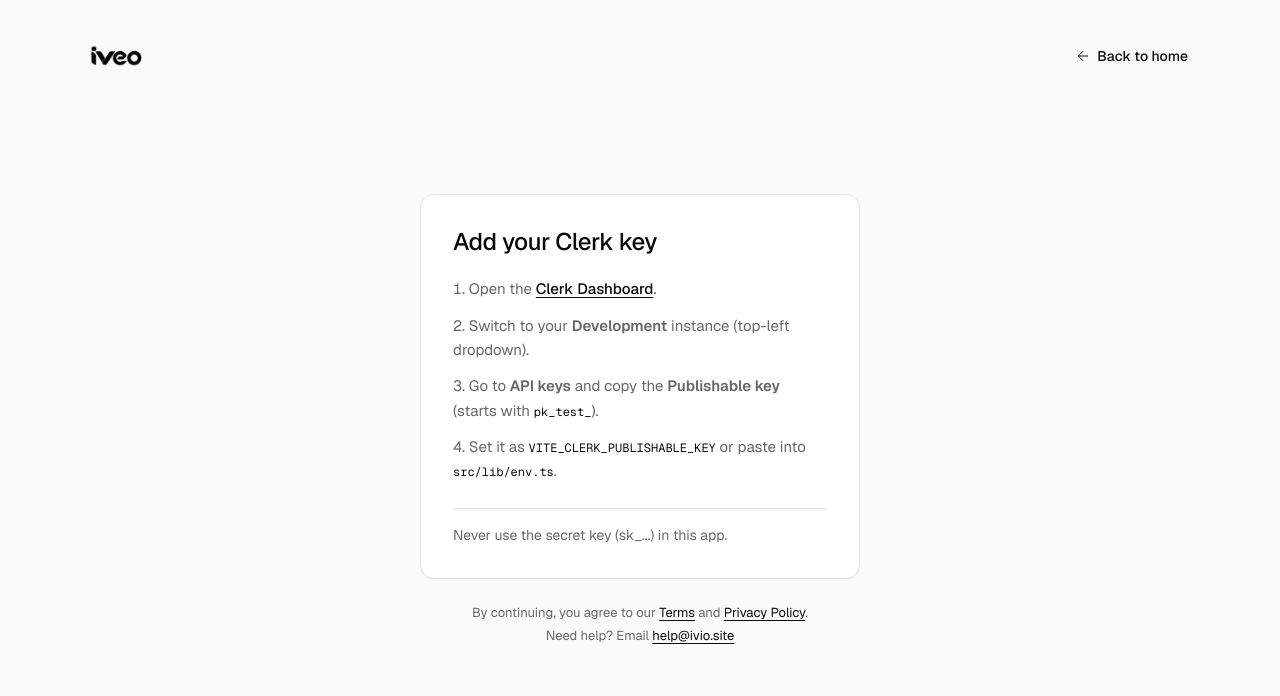
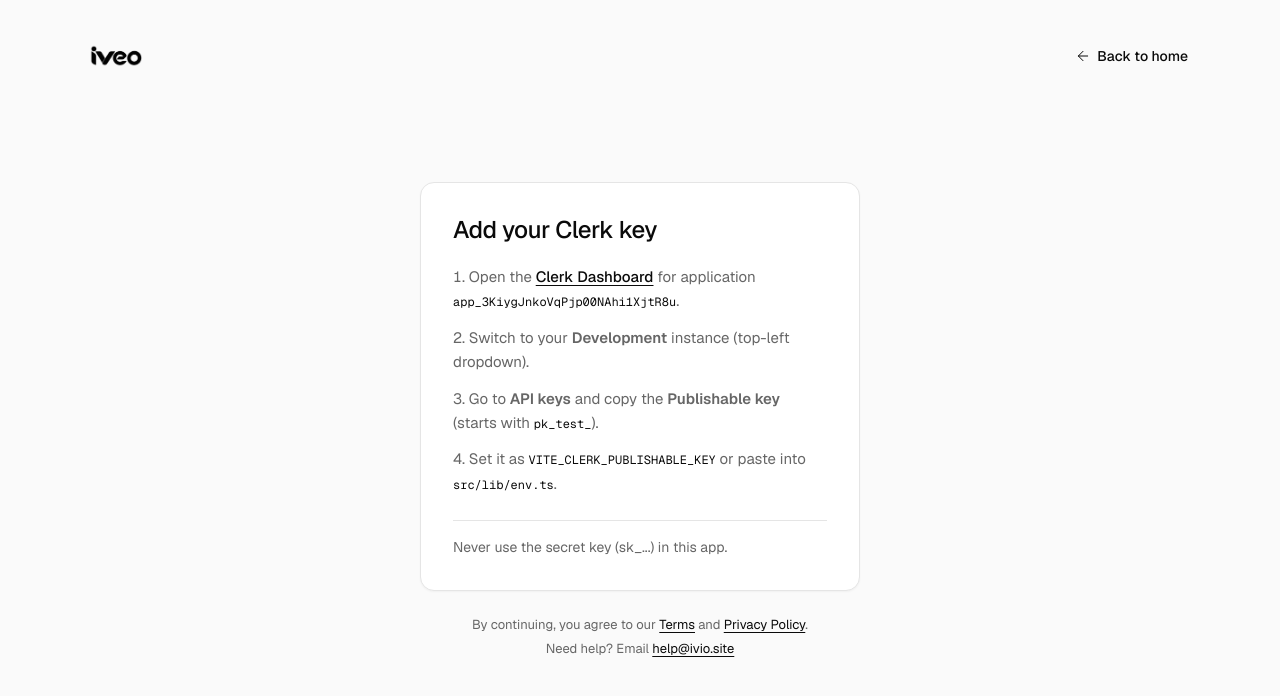
Before and after one commit to arjunjareda1355/Iveo, a React (Vite) app: page /login in a window 1280 px wide. Shown: the top 696 px of the page. Built offline with nearby package versions, Linux system fonts and the light colour scheme; no server answers.

Commit message:
docs: add application ID to setup instructions
Include the specific application ID in the Clerk dashboard setup instructions to improve developer clarity during configuration.

```diff
--- a/src/auth/SetupMissingKey.tsx
+++ b/src/auth/SetupMissingKey.tsx
@@ -56,8 +56,8 @@ export const SetupMissingKey: React.FC = () => {
                 className="text-ink underline underline-offset-[3px] font-medium"
               >
                 Clerk Dashboard
-              </a>
-              .
+              </a>{' '}
+              for application <code className="text-ink font-mono text-[12px]">app_3KiygJnkoVqPjp00NAhi1XjtR8u</code>.
             </li>
             <li>
               Switch to your <strong>Development</strong> instance (top-left dropdown).
```
